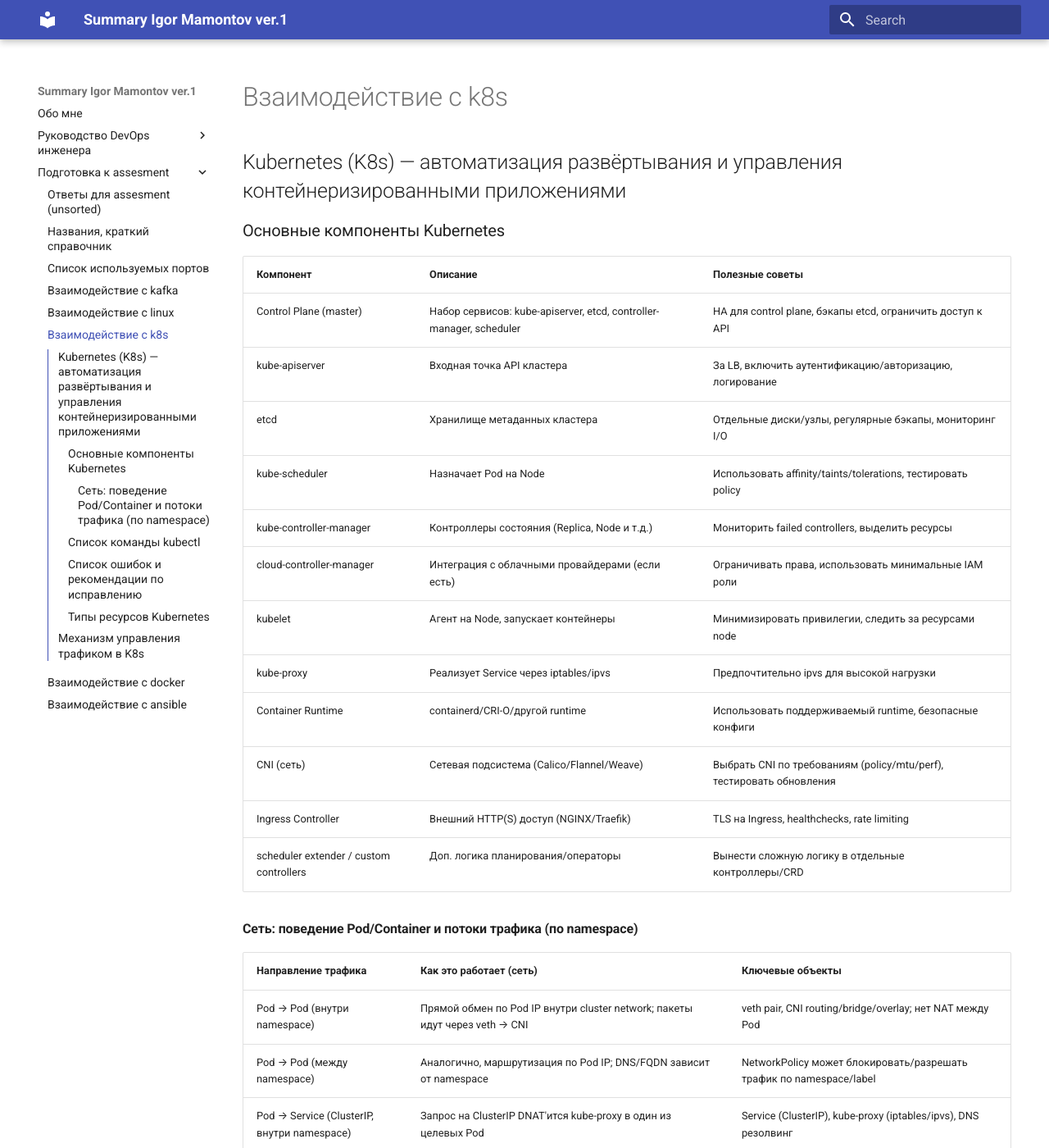
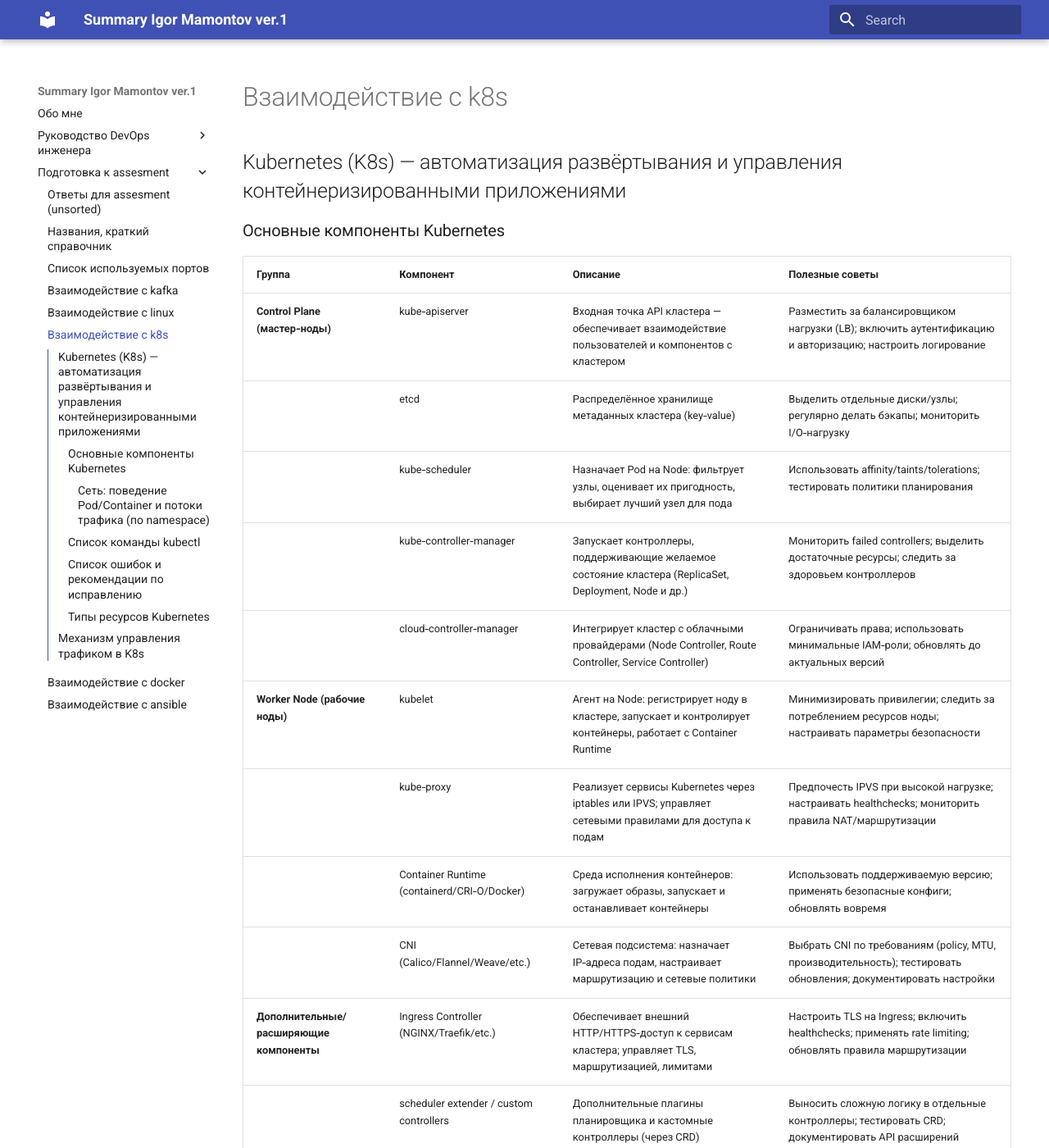
Before and after one commit to Mamontosik/IgorMamontov_Summary, an MkDocs documentation site: the page built from docs/assesment_kubernetes_unswer.md, in a window 1280 px wide and 1400 px high. Shown: the whole window at 82% size. Built offline with MkDocs 1.6.1 and Material for MkDocs 9.7.7, drawn with Linux system fonts in a browser that asks for light colours.

Commit message:
k8s article edit

```diff
--- a/docs/assesment_kubernetes_unswer.md
+++ b/docs/assesment_kubernetes_unswer.md
@@ -2,20 +2,19 @@
 
 ### Основные компоненты Kubernetes
 
-| Компонент | Описание | Полезные советы |
-|---|---|---|
-| Control Plane (master) | Набор сервисов: kube-apiserver, etcd, controller-manager, scheduler | HA для control plane, бэкапы etcd, ограничить доступ к API |
-| kube-apiserver | Входная точка API кластера | За LB, включить аутентификацию/авторизацию, логирование |
-| etcd | Хранилище метаданных кластера | Отдельные диски/узлы, регулярные бэкапы, мониторинг I/O |
-| kube-scheduler | Назначает Pod на Node | Использовать affinity/taints/tolerations, тестировать policy |
-| kube-controller-manager | Контроллеры состояния (Replica, Node и т.д.) | Мониторить failed controllers, выделить ресурсы |
-| cloud-controller-manager | Интеграция с облачными провайдерами (если есть) | Ограничивать права, использовать минимальные IAM роли |
-| kubelet | Агент на Node, запускает контейнеры | Минимизировать привилегии, следить за ресурсами node |
-| kube-proxy | Реализует Service через iptables/ipvs | Предпочтительно ipvs для высокой нагрузки |
-| Container Runtime | containerd/CRI-O/другой runtime | Использовать поддерживаемый runtime, безопасные конфиги |
-| CNI (сеть) | Сетевая подсистема (Calico/Flannel/Weave) | Выбрать CNI по требованиям (policy/mtu/perf), тестировать обновления |
-| Ingress Controller | Внешний HTTP(S) доступ (NGINX/Traefik) | TLS на Ingress, healthchecks, rate limiting |
-| scheduler extender / custom controllers | Доп. логика планирования/операторы | Вынести сложную логику в отдельные контроллеры/CRD |
+| Группа | Компонент | Описание | Полезные советы |
+|-------|---------|---------|---------|
+| **Control Plane (мастер‑ноды)** | kube‑apiserver | Входная точка API кластера — обеспечивает взаимодействие пользователей и компонентов с кластером | Разместить за балансировщиком нагрузки (LB); включить аутентификацию и авторизацию; настроить логирование |
+|  | etcd | Распределённое хранилище метаданных кластера (key‑value) | Выделить отдельные диски/узлы; регулярно делать бэкапы; мониторить I/O‑нагрузку |
+|  | kube‑scheduler | Назначает Pod на Node: фильтрует узлы, оценивает их пригодность, выбирает лучший узел для пода | Использовать affinity/taints/tolerations; тестировать политики планирования |
+|  | kube‑controller‑manager | Запускает контроллеры, поддерживающие желаемое состояние кластера (ReplicaSet, Deployment, Node и др.) | Мониторить failed controllers; выделить достаточные ресурсы; следить за здоровьем контроллеров |
+|  | cloud‑controller‑manager | Интегрирует кластер с облачными провайдерами (Node Controller, Route Controller, Service Controller) | Ограничивать права; использовать минимальные IAM‑роли; обновлять до актуальных версий |
+| **Worker Node (рабочие ноды)** | kubelet | Агент на Node: регистрирует ноду в кластере, запускает и контролирует контейнеры, работает с Container Runtime | Минимизировать привилегии; следить за потреблением ресурсов ноды; настраивать параметры безопасности |
+|  | kube‑proxy | Реализует сервисы Kubernetes через iptables или IPVS; управляет сетевыми правилами для доступа к подам | Предпочесть IPVS при высокой нагрузке; настраивать healthchecks; мониторить правила NAT/маршрутизации |
+|  | Container Runtime (containerd/CRI‑O/Docker) | Среда исполнения контейнеров: загружает образы, запускает и останавливает контейнеры | Использовать поддерживаемую версию; применять безопасные конфиги; обновлять вовремя |
+|  | CNI (Calico/Flannel/Weave/etc.) | Сетевая подсистема: назначает IP‑адреса подам, настраивает маршрутизацию и сетевые политики | Выбрать CNI по требованиям (policy, MTU, производительность); тестировать обновления; документировать настройки |
+| **Дополнительные/расширяющие компоненты** | Ingress Controller (NGINX/Traefik/etc.) | Обеспечивает внешний HTTP/HTTPS‑доступ к сервисам кластера; управляет TLS, маршрутизацией, лимитами | Настроить TLS на Ingress; включить healthchecks; применять rate limiting; обновлять правила маршрутизации |
+|  | scheduler extender / custom controllers | Дополнительные плагины планировщика и кастомные контроллеры (через CRD) | Выносить сложную логику в отдельные контроллеры; тестировать CRD; документировать API расширений |
 
 #### Сеть: поведение Pod/Container и потоки трафика (по namespace)
 
```
Also changed, not shown: docs/index.md (+1 -1 lines).
